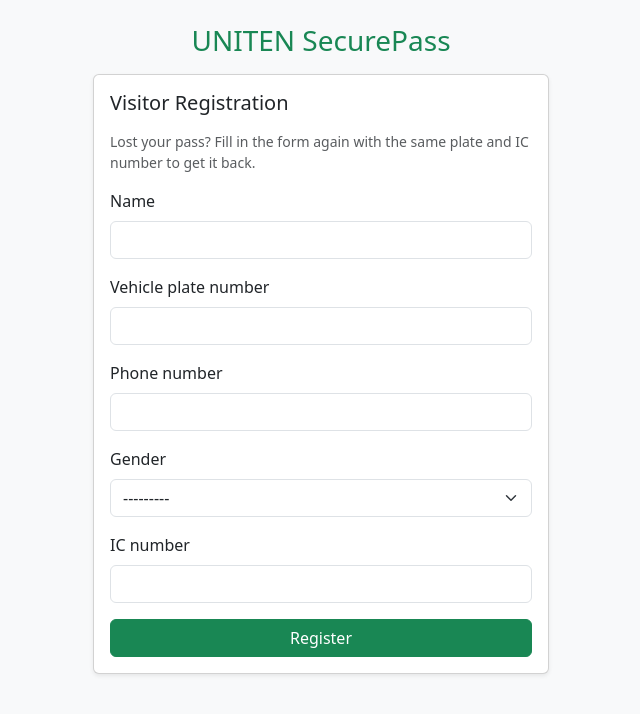
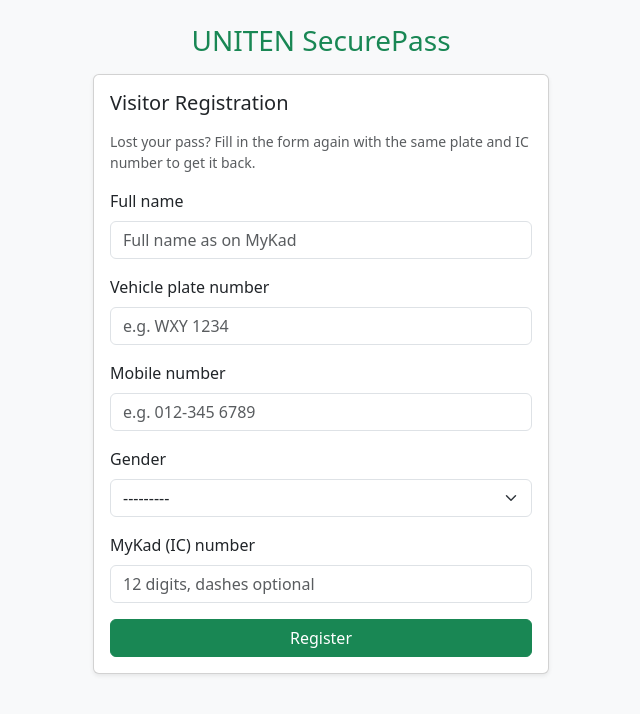
Before and after one commit to rayyanabdrhmn/securepass, a Django app: page / in a window 1280 px wide. Shown: the top 714 px of the page, without its empty margins (319-959 px from the left). Run offline with Django 5.2, Linux system fonts and the light colour scheme.

Commit message:
Stronger registration checks

```diff
--- a/visitors/forms.py
+++ b/visitors/forms.py
@@ -1,5 +1,12 @@
+import re
+from datetime import date
+
 from django import forms
 from .models import Visitor
+
+NAME_RE = re.compile(r"^[A-Za-z][A-Za-z @'./-]*$")
+PLATE_RE = re.compile(r"^(?=.*[A-Z])[A-Z0-9]{1,10}\d{1,4}[A-Z]{0,2}$")
+PHONE_RE = re.compile(r"^01\d{8,9}$")
 
 
 class VisitorForm(forms.ModelForm):
@@ -7,9 +14,10 @@ class VisitorForm(forms.ModelForm):
         model = Visitor
         fields = ["name", "vehicle_plate", "phone", "gender", "ic_number"]
         labels = {
+            "name": "Full name",
             "vehicle_plate": "Vehicle plate number",
-            "phone": "Phone number",
-            "ic_number": "IC number",
+            "phone": "Mobile number",
+            "ic_number": "MyKad (IC) number",
         }
 
     def __init__(self, *args, **kwargs):
@@ -18,12 +26,52 @@ class VisitorForm(forms.ModelForm):
             field.widget.attrs["class"] = "form-control"
         self.fields["gender"].widget.attrs["class"] = "form-select"
 
+        # Hints for phone keyboards (number pad for IC and phone, capitals for plate)
+        hints = {
+            "name": {"placeholder": "Full name as on MyKad", "autocomplete": "name"},
+            "vehicle_plate": {"placeholder": "e.g. WXY 1234", "autocapitalize": "characters"},
+            "phone": {"placeholder": "e.g. 012-345 6789", "inputmode": "tel", "autocomplete": "tel"},
+            "ic_number": {"placeholder": "12 digits, dashes optional", "inputmode": "numeric"},
+        }
+        for name, attrs in hints.items():
+            self.fields[name].widget.attrs.update(attrs)
+
+    def clean_name(self):
+        name = " ".join(self.cleaned_data["name"].split())   # removes extra spaces
+        letters = sum(c.isalpha() for c in name)
+        if letters < 3 or not NAME_RE.match(name):
+            raise forms.ValidationError("Enter your full name using letters only.")
+        return name
+
     def clean_vehicle_plate(self):
-        plate = self.cleaned_data["vehicle_plate"]
-        return plate.replace(" ", "").upper()
+        plate = self.cleaned_data["vehicle_plate"].upper().replace(" ", "").replace("-", "")
+        if not PLATE_RE.match(plate):
+            raise forms.ValidationError("Enter a valid Malaysian plate number, e.g. WXY 1234.")
+        return plate
+
+    def clean_phone(self):
+        phone = re.sub(r"[\s\-+()]", "", self.cleaned_data["phone"])
+        if phone.startswith("60"):
+            phone = phone[1:]   # 60123456789 becomes 0123456789
+        if not PHONE_RE.match(phone):
+            raise forms.ValidationError("Enter a valid Malaysian mobile number, e.g. 012-345 6789.")
+        return phone
 
     def clean_ic_number(self):
-        ic = self.cleaned_data["ic_number"].replace("-", "").replace(" ", "")
+        ic = re.sub(r"[\s-]", "", self.cleaned_data["ic_number"])
         if not (ic.isdigit() and len(ic) == 12):
-            raise forms.ValidationError("Enter a valid 12-digit IC number, e.g. 960110101234.")
+            raise forms.ValidationError("Enter your 12-digit MyKad number.")
+
+        # The first 6 digits are the birth date (YYMMDD)
+        yy, mm, dd = int(ic[0:2]), int(ic[2:4]), int(ic[4:6])
+        real_date = False
+        for century in (1900, 2000):
+            try:
+                date(century + yy, mm, dd)
+                real_date = True
+                break
+            except ValueError:
+                pass
+        if not real_date or ic[6:8] == "00":
+            raise forms.ValidationError("This MyKad number doesn't look valid. Please check it.")
         return ic
--- a/visitors/views.py
+++ b/visitors/views.py
@@ -111,7 +111,12 @@ def scan_api(request):
         return JsonResponse({"ok": False, "code": "not_found"}, status=404)
 
     visitor = vpass.visitor
-    info = {"name": visitor.name, "plate": visitor.vehicle_plate, "phone": visitor.phone}
+    info = {
+        "name": visitor.name,
+        "plate": visitor.vehicle_plate,
+        "phone": visitor.phone,
+        "ic_last4": visitor.ic_number[-4:],
+    }
     log = Logbook.objects.filter(visitor_pass=vpass).first()
 
     # 3. New pass: check the blacklist, then record entry
```
Also changed, not shown: visitors/templates/visitors/scanner.html (+13 -3 lines).
